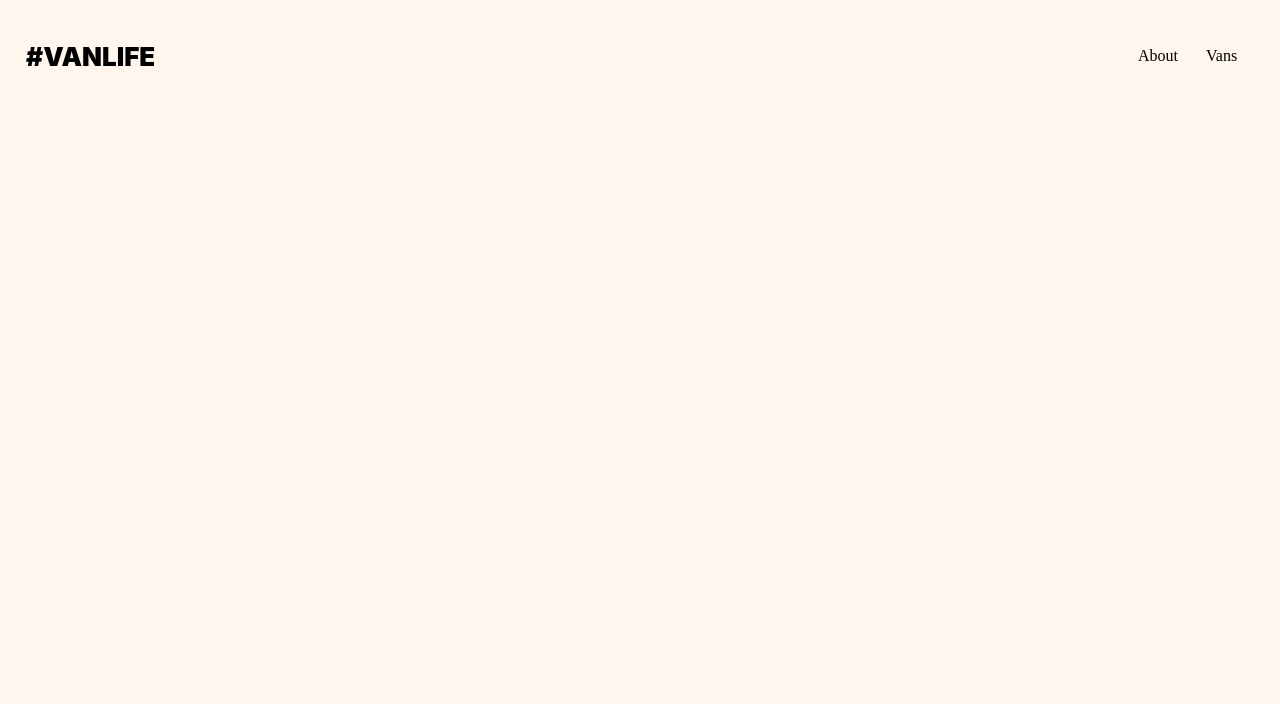
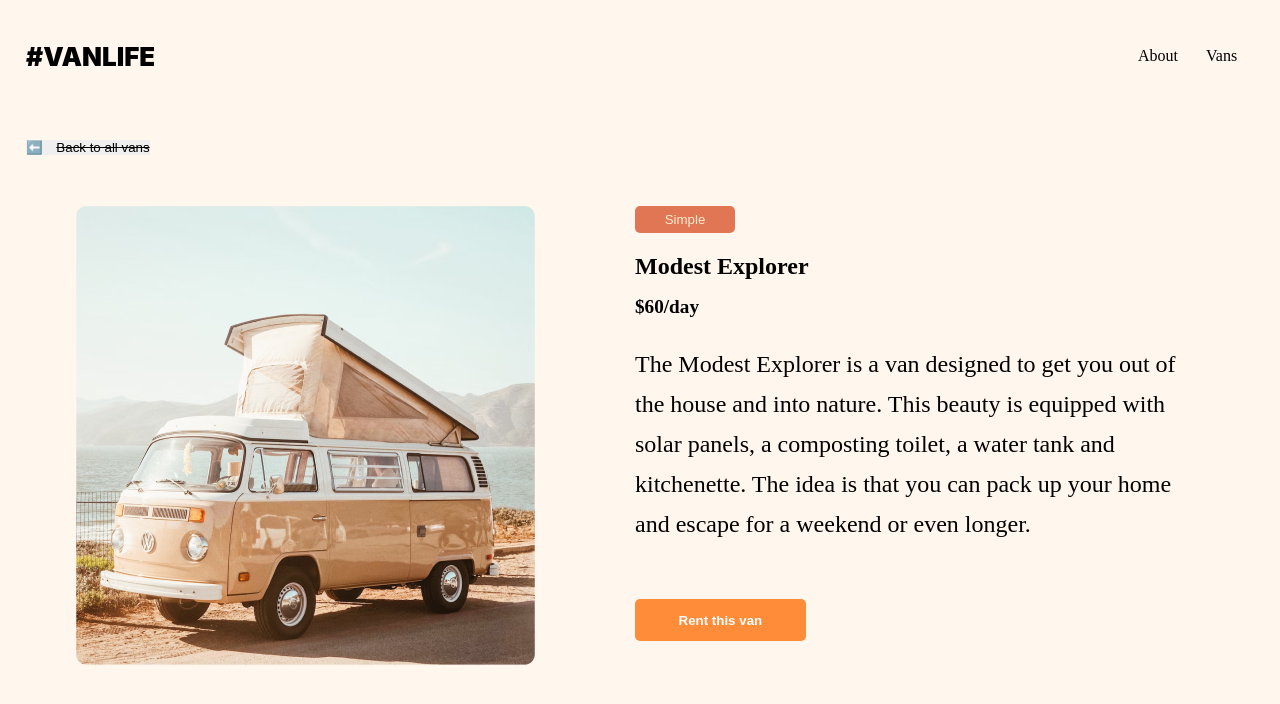
Before and after one commit to sanjeevshah1/Vans-Life-Project, a React (Vite) app: page /vans/1 in a window 1280 px wide. Before the commit this address had no page. Shown: the top 704 px of the page. Built offline with nearby package versions, Linux system fonts and the light colour scheme; what miragejs would draw is missing.

Commit message:
added vans detail page

```diff
--- a/src/App.css
+++ b/src/App.css
@@ -216,6 +216,53 @@ line-height: 1.8em;
   border-radius: 5px;
 }
 
+/* Van Detail CSS */
+.detail-container{
+  padding: 1.625em;
+}
+#back{
+  text-decoration: line-through;
+  margin-left: 10px;
+}
+.container{
+  margin: 50px;
+  display: flex;
+  column-gap: 100px;
+}
+.detail{
+  display: flex;
+  flex-direction: column;
+  row-gap: 20px;
+}
+.detail button{
+  height: 2em;
+  width: 7.5em;
+  font-weight: 500;
+  border-radius: 5px;
+  color: #FFEAD0;
+}
+#rent{
+  margin-top: 35px;
+  background-color: #FF8C38;
+  width: 30%;
+  height: 3.125em;
+  border-radius: 5px;
+  font-weight: 700;
+  color: #FFFFFF;
+  text-align: center;
+  cursor: pointer;
+}
+#price{
+font-size: 1.2rem;
+font-weight: 600;
+line-height: 1.8em;
+margin-top: -10px;
+}
+#description{
+font-size: 1.5rem;
+font-weight: 500;
+line-height: 2.5rem;
+}
 @media screen and (max-width: 675px) {
   .about-container{
     align-items: center;
--- /dev/null
+++ b/src/Pages/VanDetail.tsx
@@ -0,0 +1,21 @@
+import {Link} from "react-router-dom"
+import van from "./../assets/van.png"
+const VanDetail = () => {
+  return (
+    <div className="detail-container">
+        <button><Link to="/vans">⬅️ <span id="back">Back to all vans</span></Link></button>
+        <div className="container">
+            <img src={van} alt="" />
+            <div className="detail">
+            <button style={{backgroundColor: "#E17654"}}>Simple</button>
+            <h2>Modest Explorer</h2>
+            <p id="price">$60/day</p>
+            <p id="description">The Modest Explorer is a van designed to get you out of the house and into nature. This beauty is equipped with solar panels, a composting toilet, a water tank and kitchenette. The idea is that you can pack up your home and escape for a weekend or even longer.</p>
+            <button id="rent">Rent this van</button>
+            </div>
+        </div>
+    </div>
+  )
+}
+
+export default VanDetail
--- a/src/Pages/Vans.tsx
+++ b/src/Pages/Vans.tsx
@@ -1,7 +1,7 @@
 import { useEffect, useState } from "react";
 import "./../App.css";
 import "../../server.js";
-import {VansType} from "./../types.ts"
+import {VansType} from "../types.ts"
 const Vans = () => {
 
   const [vans, setVans] = useState<VansType[]>([]);
--- a/src/main.tsx
+++ b/src/main.tsx
@@ -7,6 +7,8 @@ import './index.css'
 import Home from "./Pages/Home.tsx"
 import About from "./Pages/About.tsx"
 import Vans from './Pages/Vans.tsx'
+import VanDetail from './Pages/VanDetail'
+
 ReactDOM.createRoot(document.getElementById('root')!).render(
   <React.StrictMode>
     <BrowserRouter>
@@ -23,6 +25,7 @@ ReactDOM.createRoot(document.getElementById('root')!).render(
         <Route path="/about" element={<About />} />
         <Route path="/home/vans" element={<Vans />} />
         <Route path="/vans" element={<Vans />} />
+        <Route path="/vans/:id" element={<VanDetail />} />
       </Routes>
     </BrowserRouter>
 
```
